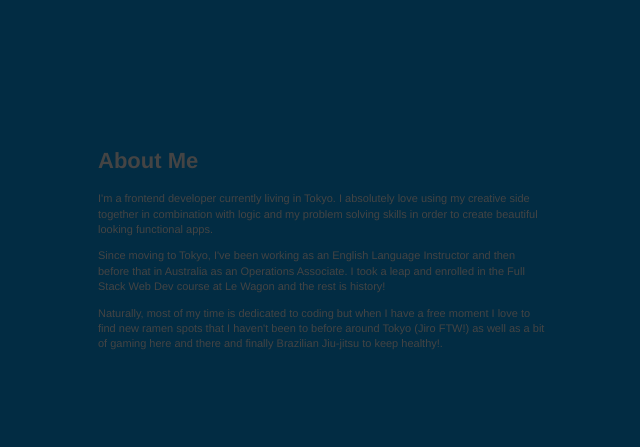
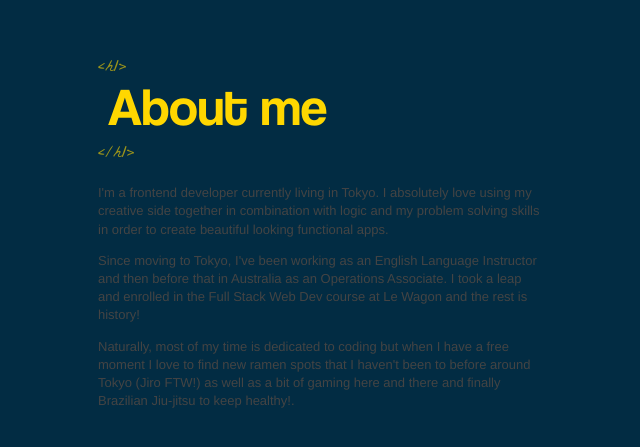
Before and after one commit to KeiranBrown1301/keiran-portfolio-react, a React (Create React App) app: page /about in a window 1280 px wide. Shown: the part 153-600 px from the top of the page, without its empty margins (30-670 px from the left). Built offline with nearby package versions, Linux system fonts and the light colour scheme.

Commit message:
before and after content styling added

```diff
--- a/src/components/About/About.js
+++ b/src/components/About/About.js
@@ -8,7 +8,7 @@
       <div className='text-zone'>
         <h1>
           <AnimatedLetters
-            strArray={['A', 'b', 'o', 'u', 't', ' ', 'M', 'e']}
+            strArray={['A', 'b', 'o', 'u', 't', ' ', 'm', 'e']}
             idx={15}
           />
         </h1>
--- a/src/components/About/about.scss
+++ b/src/components/About/about.scss
@@ -49,4 +49,43 @@
     display: table-cell;
     max-height: 90%;
   }
+
+  h1 {
+    font-size: 53px;
+    font-family: 'Coolvetica';
+    color: #ffd700;
+    font-weight: 400;
+    margin-top: 0;
+    position: relative;
+    margin-bottom: 40px;
+    left: 10px;
+
+    &::before {
+      content: '<h1>';
+      font-family: 'La Belle Aurore';
+      font-size: 18px;
+      position: absolute;
+      margin-top: -10px;
+      left: -10px;
+      opacity: 0.6;
+      line-height: 18px;
+    }
+
+    &::after {
+      content: '</h1>';
+      font-family: 'La Belle Aurore';
+      font-size: 18px;
+      line-height: 18px;
+      position: absolute;
+      left: -30px;
+      bottom: -20px;
+      margin-left: 20px;
+      opacity: 0.6;
+    }
+  }
+
+  p {
+    font-size: 13px;
+  }
+
 }
```
